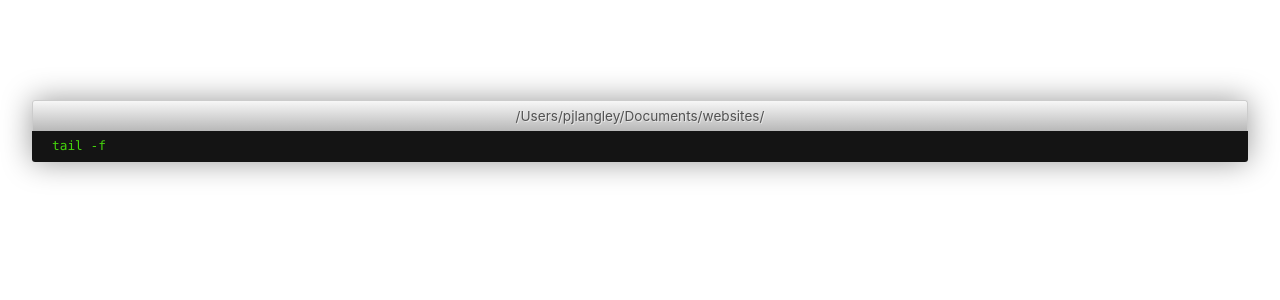
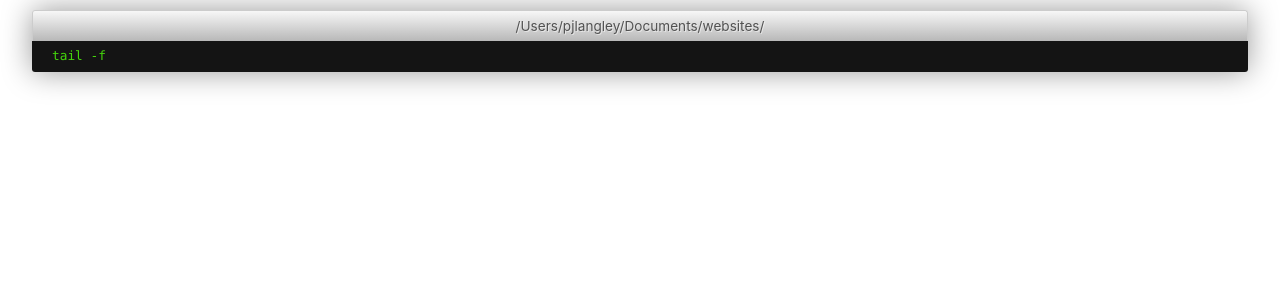
Before and after one commit to fortable1999/python-sse-demo, a Flask app: template web/templates/index.html in a window 1280 px wide. Shown: the part 56-356 px from the top of the page. Run offline with Flask 2, Linux system fonts and the light colour scheme; the template is opened without the code that fills it: most values are stand-ins (such as "Sample title", 1, 10 or a date in 2020); some libraries are stand-ins or nearby versions.

Commit message:
fix margin

```diff
--- a/web/app.py
+++ b/web/app.py
@@ -23,9 +23,6 @@ def search():
     topics = consumer.topics()
     q_str = request.args.get('query', '')
     logs = search_by_querystr(q_str)
-    # es = Elasticsearch(settings.ELASTICSEARCH_HOSTS)
-    # es_res = es.search(index=q_str+"-*", body={"query": {"match_all": {}}})
-    # logs = [hit['_source']['message'] for hit in es_res['hits']['hits']]
     return render_template('search.html', topics=topics, logs=logs)
 
 if __name__ == '__main__':
--- a/web/static/terminal.css
+++ b/web/static/terminal.css
@@ -1,6 +1,6 @@
 .shell-wrap {
   width: 95%;
-  margin: 100px auto 0 auto;
+  margin: 10px auto 0 auto;
   box-shadow: 0 0 30px rgba(0,0,0,0.4);
 
   -webkit-border-radius: 3px;
```
